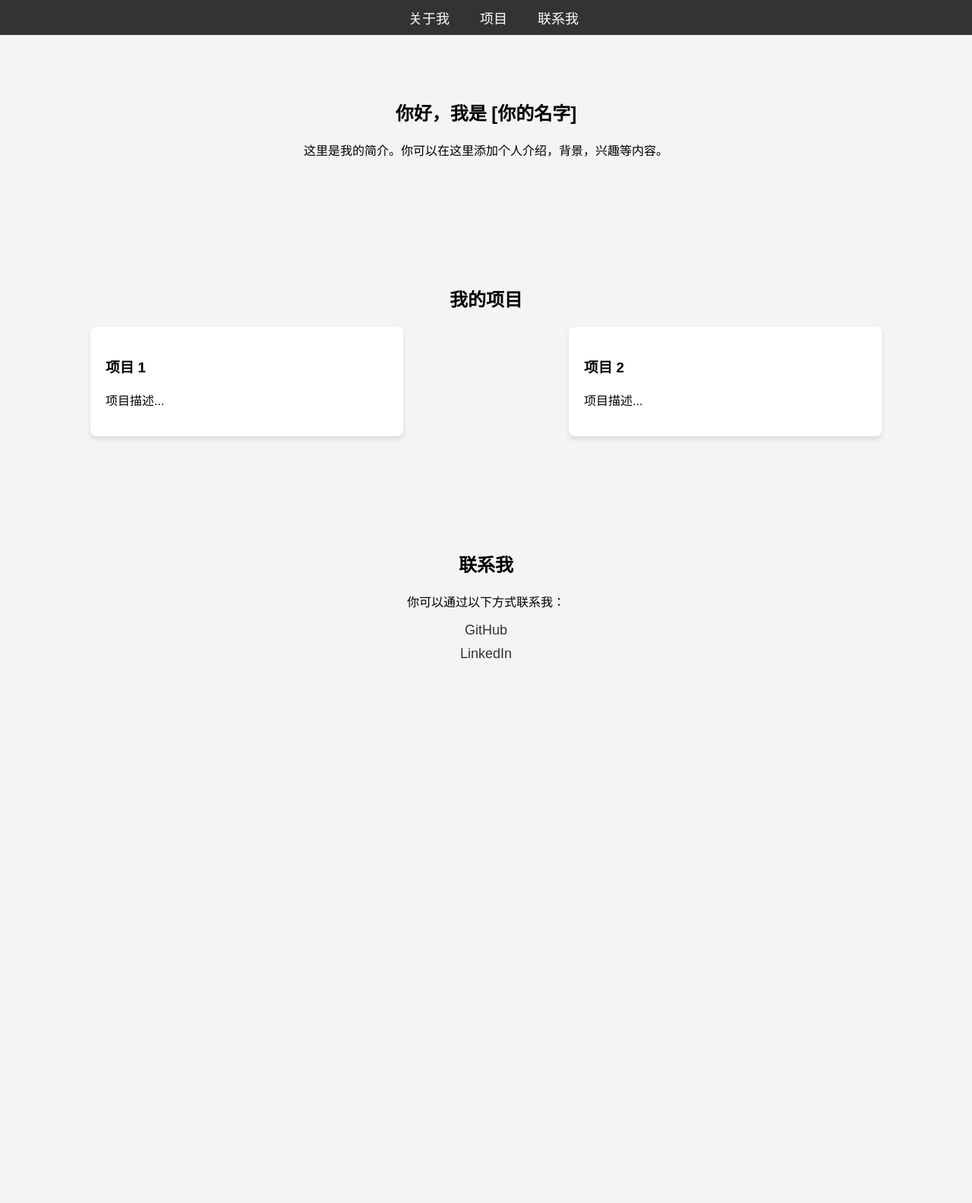
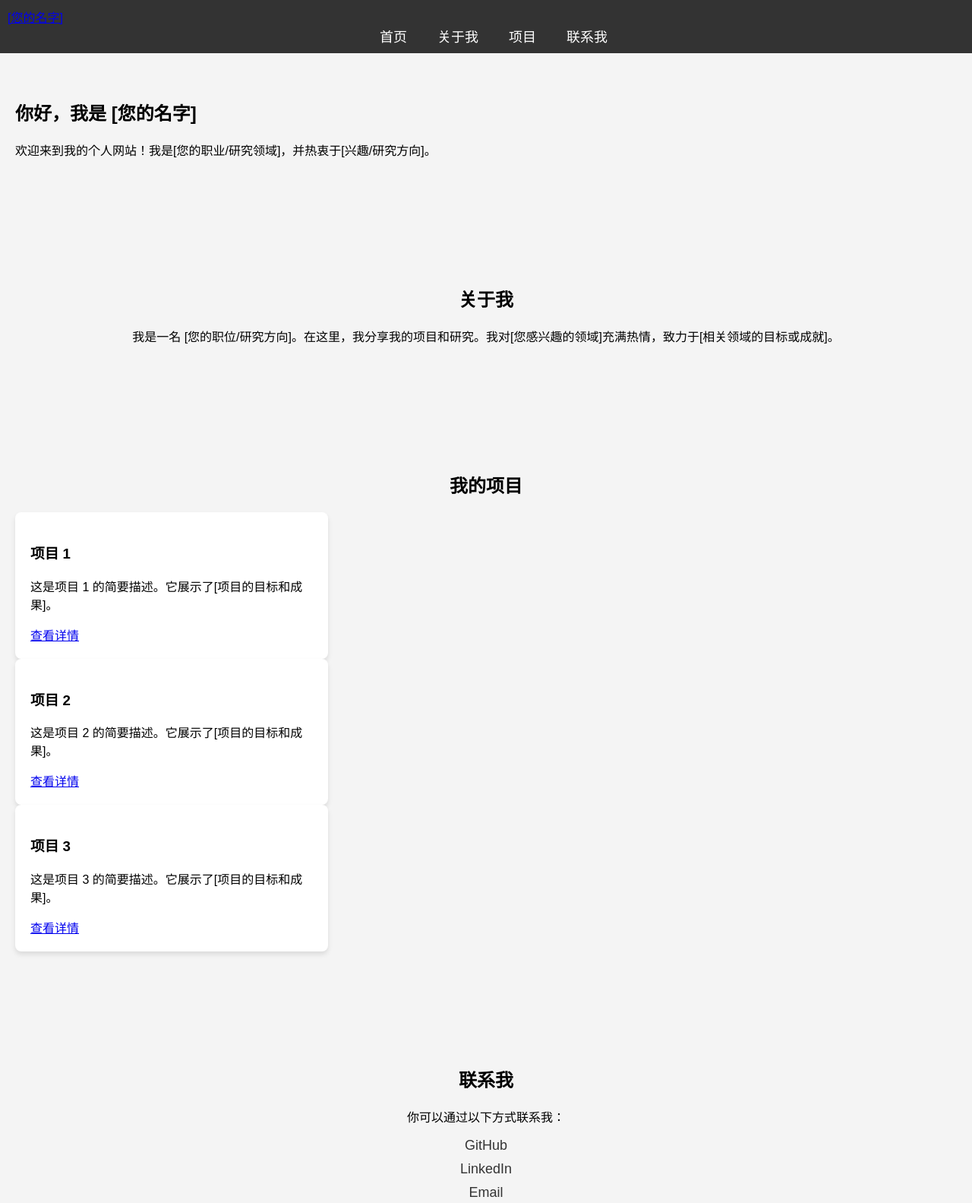
Before and after one commit to Biaomasss/biaoma.github.io, a plain HTML site: page index.html in a window 1280 px wide. Shown: the top 1583 px of the page at 76% size. Before the commit the page ends 907 px from the top, so only its background shows below. Drawn offline with Linux system fonts and the light colour scheme.

Commit message:
Update index.html

```diff
--- a/index.html
+++ b/index.html
@@ -1,53 +1,91 @@
 <!DOCTYPE html>
 <html lang="en">
+
 <head>
     <meta charset="UTF-8">
     <meta name="viewport" content="width=device-width, initial-scale=1.0">
     <meta http-equiv="X-UA-Compatible" content="ie=edge">
-    <title>我的个人网站</title>
+    <title>个人主页 - [您的名字]</title>
     <link rel="stylesheet" href="style.css">
 </head>
+
 <body>
     <!-- 导航栏 -->
     <nav>
-        <ul>
+        <div class="container">
+            <div class="logo">
+                <a href="#">[您的名字]</a>
+            </div>
+            <ul class="nav-links">
+                <li><a href="#home">首页</a></li>
                 <li><a href="#about">关于我</a></li>
                 <li><a href="#projects">项目</a></li>
                 <li><a href="#contact">联系我</a></li>
             </ul>
+        </div>
     </nav>
+
+    <!-- 首页内容 -->
+    <section id="home">
+        <div class="container">
+            <h1>你好，我是 [您的名字]</h1>
+            <p>欢迎来到我的个人网站！我是[您的职业/研究领域]，并热衷于[兴趣/研究方向]。</p>
+        </div>
+    </section>
 
     <!-- 关于我 -->
     <section id="about">
-        <h1>你好，我是 [你的名字]</h1>
-        <p>这里是我的简介。你可以在这里添加个人介绍，背景，兴趣等内容。</p>
+        <div class="container">
+            <h2>关于我</h2>
+            <p>我是一名 [您的职位/研究方向]。在这里，我分享我的项目和研究。我对[您感兴趣的领域]充满热情，致力于[相关领域的目标或成就]。</p>
+        </div>
     </section>
 
-    <!-- 项目 -->
+    <!-- 项目展示 -->
     <section id="projects">
+        <div class="container">
             <h2>我的项目</h2>
-        <div class="project-list">
+            <div class="projects-container">
                 <div class="project">
                     <h3>项目 1</h3>
-                <p>项目描述...</p>
+                    <p>这是项目 1 的简要描述。它展示了[项目的目标和成果]。</p>
+                    <a href="#">查看详情</a>
                 </div>
                 <div class="project">
                     <h3>项目 2</h3>
-                <p>项目描述...</p>
+                    <p>这是项目 2 的简要描述。它展示了[项目的目标和成果]。</p>
+                    <a href="#">查看详情</a>
+                </div>
+                <div class="project">
+                    <h3>项目 3</h3>
+                    <p>这是项目 3 的简要描述。它展示了[项目的目标和成果]。</p>
+                    <a href="#">查看详情</a>
+                </div>
             </div>
         </div>
     </section>
 
     <!-- 联系我 -->
     <section id="contact">
+        <div class="container">
             <h2>联系我</h2>
             <p>你可以通过以下方式联系我：</p>
             <ul>
-            <li><a href="https://github.com/[你的GitHub用户名]" target="_blank">GitHub</a></li>
-            <li><a href="https://linkedin.com/in/[你的LinkedIn用户名]" target="_blank">LinkedIn</a></li>
+                <li><a href="https://github.com/[您的GitHub用户名]" target="_blank">GitHub</a></li>
+                <li><a href="https://linkedin.com/in/[您的LinkedIn用户名]" target="_blank">LinkedIn</a></li>
+                <li><a href="mailto:[您的电子邮件]">Email</a></li>
             </ul>
+        </div>
     </section>
+
+    <!-- 页脚 -->
+    <footer>
+        <div class="container">
+            <p>&copy; 2024 [您的名字]. All rights reserved.</p>
+        </div>
+    </footer>
 
     <script src="script.js"></script>
 </body>
+
 </html>
```
Lines whose indentation alone changed are shown as unchanged.
